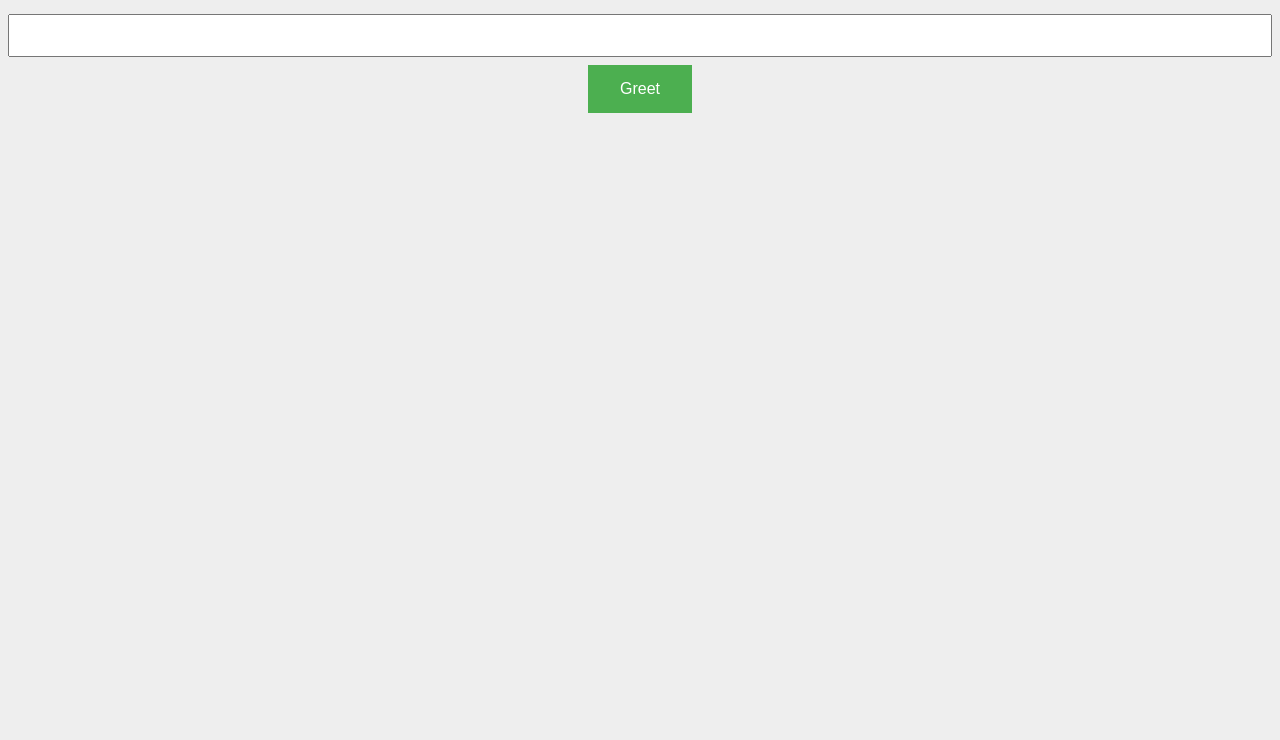
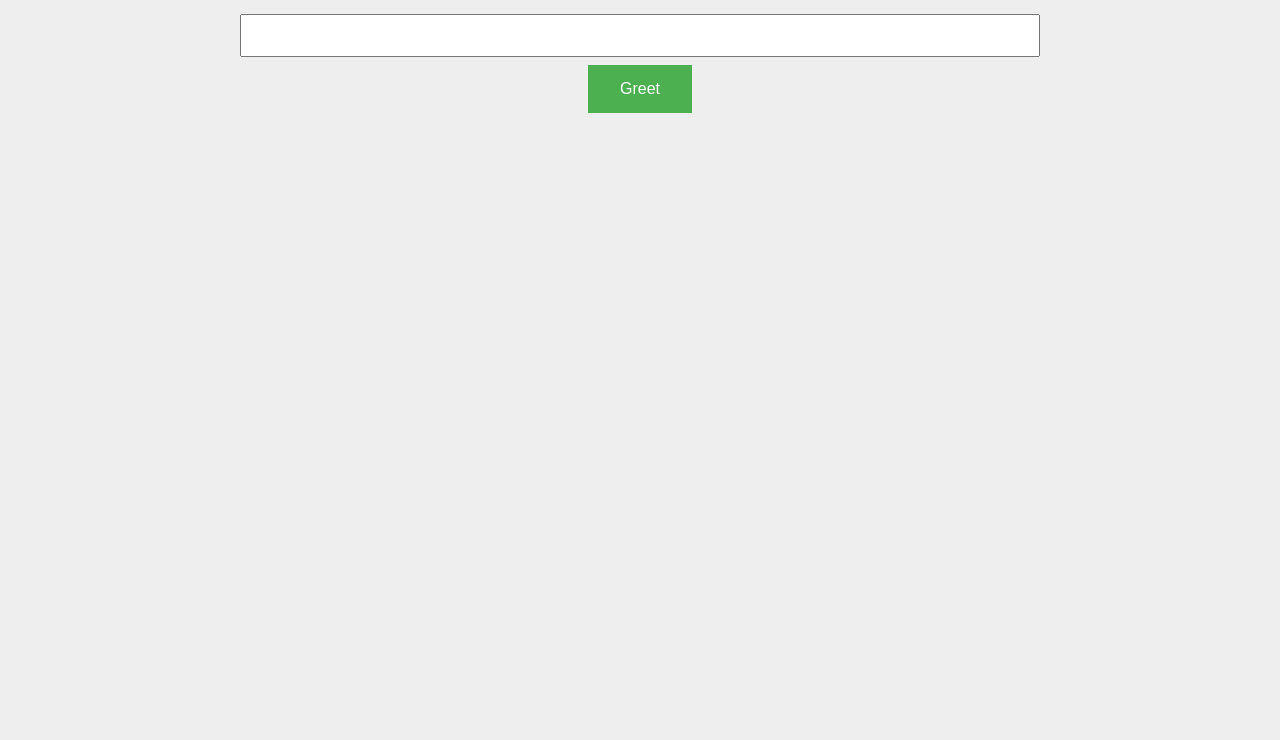
Before and after one commit to Cliff-Foreman/VueJS, a plain HTML site: page XOR/index.html in a window 1280 px wide. Shown: the part 60-800 px from the top of the page. Drawn offline with nearby package versions, Linux system fonts and the light colour scheme.

Commit message:
Quick div
Added container div to clean up css

```diff
--- a/XOR/style.css
+++ b/XOR/style.css
@@ -33,3 +33,9 @@ button {
 #bott {
     text-align: center;
 }
+
+#container {
+    width: 800px;
+    margin-left: auto;
+    margin-right: auto;
+}
```
